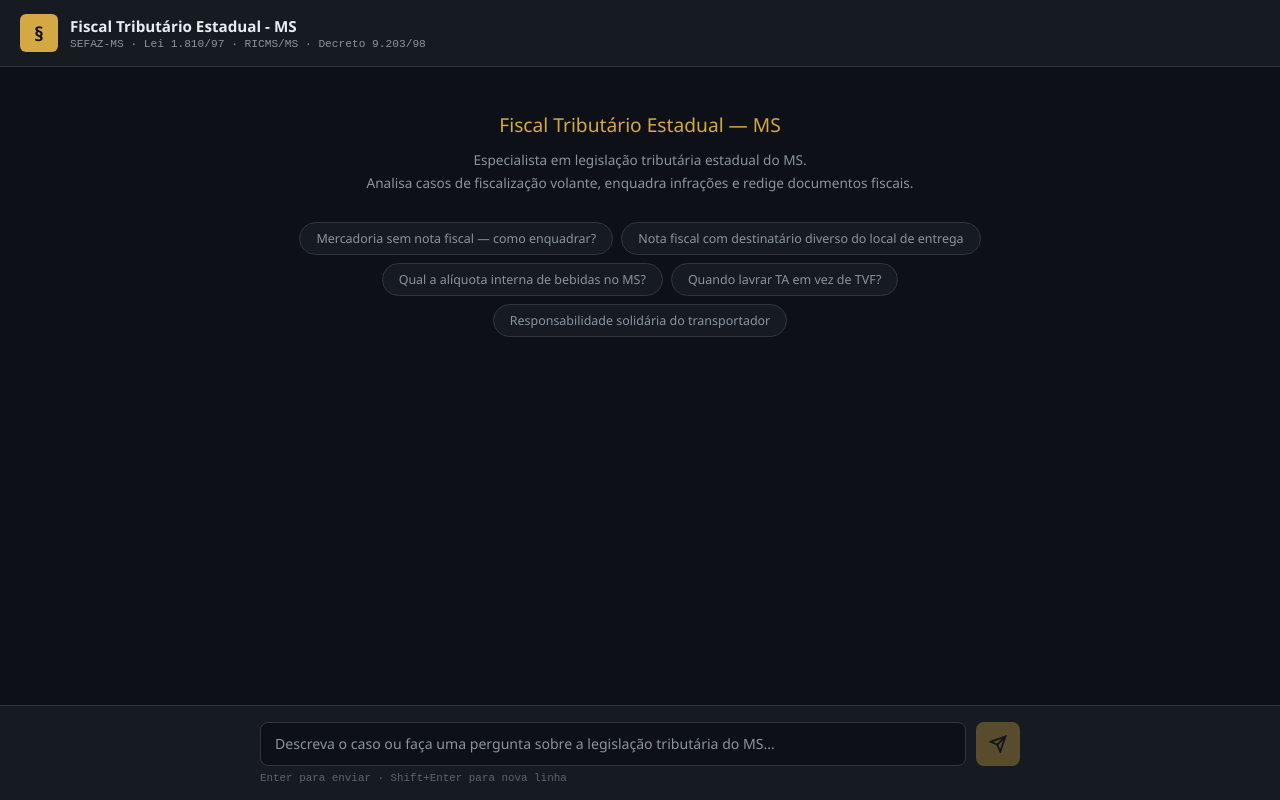
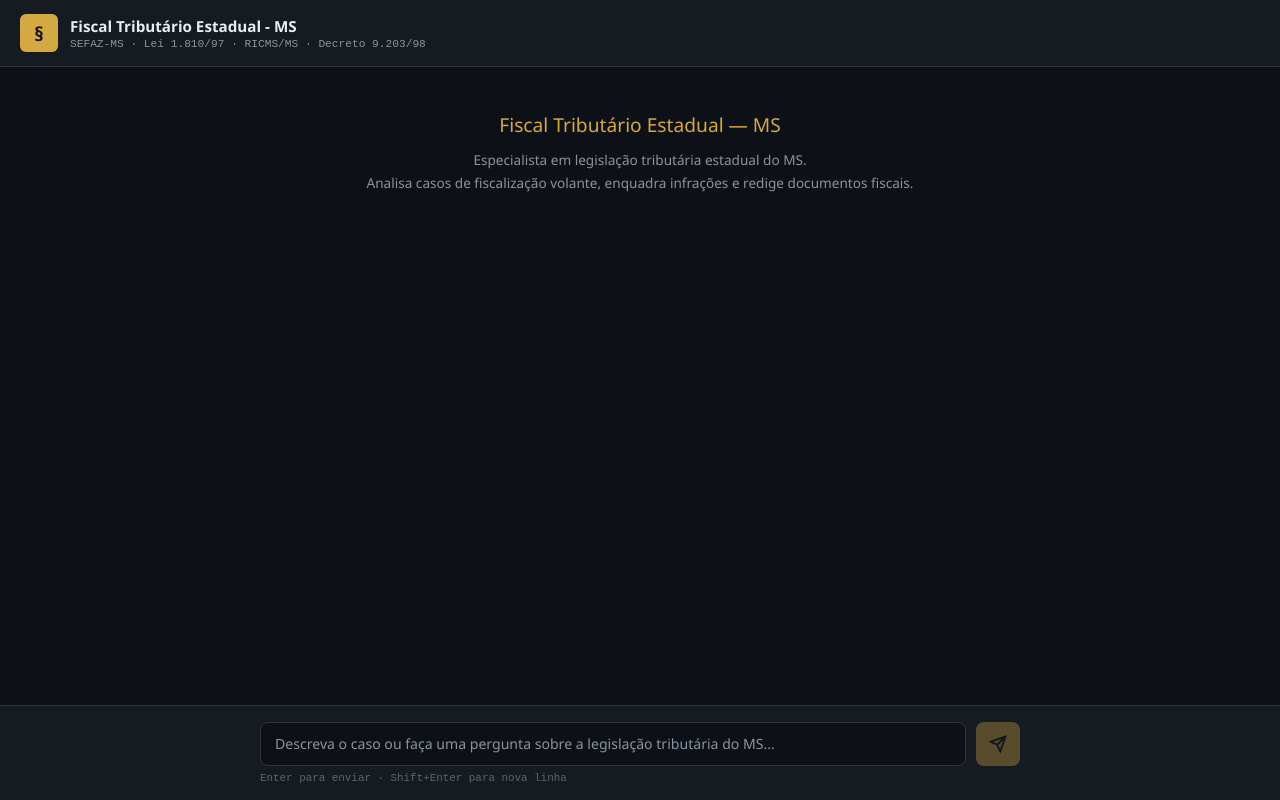
Before and after one commit to renatabeica20/fiscal-tributario-ms, a Next.js app: page / in a window 1280 px wide. Built offline with nearby package versions, Linux system fonts and the light colour scheme.

Commit message:
Update index.js

```diff
--- a/pages/index.js
+++ b/pages/index.js
@@ -176,11 +176,6 @@ export default function Home() {
     }
   }
 
-  const usarSugestao = (texto) => {
-    setInput(texto)
-    inputRef.current?.focus()
-  }
-
   const copiarTexto = (texto) => {
     navigator.clipboard.writeText(texto)
       .then(() => alert('Texto copiado!'))
@@ -194,14 +189,6 @@ export default function Home() {
         alert('Texto copiado!')
       })
   }
-
-  const sugestoes = [
-    'Mercadoria sem nota fiscal — como enquadrar?',
-    'Nota fiscal com destinatário diverso do local de entrega',
-    'Qual a alíquota interna de bebidas no MS?',
-    'Quando lavrar TA em vez de TVF?',
-    'Responsabilidade solidária do transportador'
-  ]
 
   const renderCampo = (perg, msgIdx, pi) => {
     const valor = perg.resposta || ''
@@ -272,11 +259,6 @@ export default function Home() {
             <h2>Fiscal Tributário Estadual — MS</h2>
             <p>Especialista em legislação tributária estadual do MS.<br />
             Analisa casos de fiscalização volante, enquadra infrações e redige documentos fiscais.</p>
-            <div className={styles.sugestoes}>
-              {sugestoes.map((s, i) => (
-                <button key={i} className={styles.sugestao} onClick={() => usarSugestao(s)}>{s}</button>
-              ))}
-            </div>
           </div>
         )}
 
```
